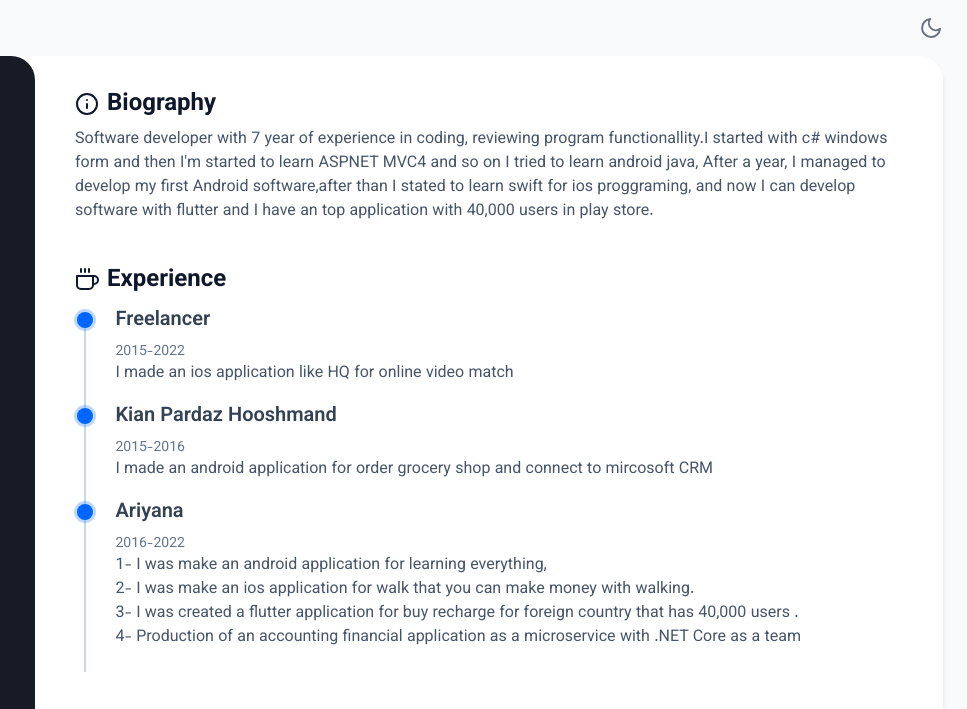
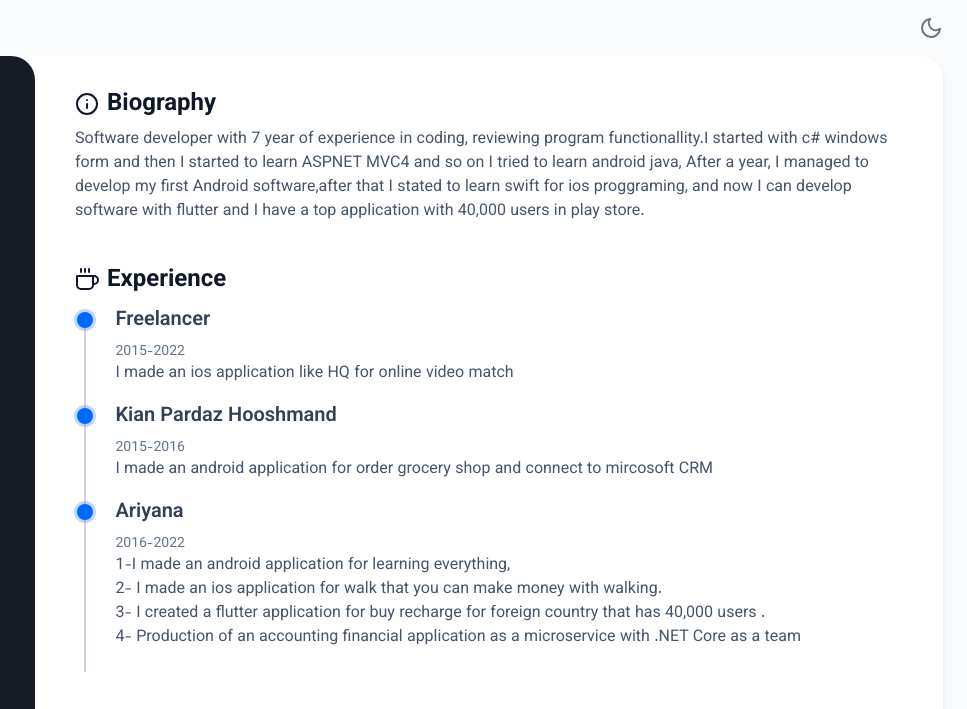
Before and after one commit to MansoorJafari9/Resume, a plain HTML site: page index.html in a window 1280 px wide. Shown: the top 709 px of the page, 313-1280 px from the left. Drawn offline with Linux system fonts and the light colour scheme.

Commit message:
Update index.html

```diff
--- a/index.html
+++ b/index.html
@@ -213,8 +213,8 @@
               Biography
             </h2>
           </div>
-          <p>Software developer with 7 year of experience in coding, reviewing program functionallity.I started with c# windows form and then I'm started to learn ASPNET MVC4 and so on I tried to learn android java,
-            After a year, I managed to develop my first Android software,after than I stated to learn swift for ios proggraming, and now I can develop software with flutter and I have an top application with 40,000 users in play store.</p>
+          <p>Software developer with 7 year of experience in coding, reviewing program functionallity.I started with c# windows form and then I started to learn ASPNET MVC4 and so on I tried to learn android java,
+            After a year, I managed to develop my first Android software,after that I stated to learn swift for ios proggraming, and now I can develop software with flutter and I have a top application with 40,000 users in play store.</p>
         </div>
         <!-- Work Exprience / سوابق کاری -->
         <div class="mb-10">
@@ -240,9 +240,9 @@
                 </div>
                 <div class="text-sm text-slate-500">2016-2022</div>
                 <p>
-                 <p>1- I was make an android application for learning everything,</p>
-                <p>2- I was make an ios application for walk that you can make money with walking.</p>
-                <p>3- I was created a flutter application for buy recharge for foreign country that has 40,000 users .</p>
+                 <p>1-I made an android application for learning everything,</p>
+                <p>2- I made an ios application for walk that you can make money with walking.</p>
+                <p>3- I created a flutter application for buy recharge for foreign country that has 40,000 users .</p>
                 <p>4- Production of an accounting financial application as a microservice with .NET Core as a team</p>
                 </p>
               </div>
@@ -466,10 +466,10 @@
               <img data-href="#showModal1" src="yadbegir.jpg" class="rounded-[2rem]" alt="A wallpaper">
             </a>
             <a href="#showModal2" class="btn-modal">
-              <img data-href="#showModal2" src="peste.jpeg" class="rounded-[2rem]" alt="A wallpaper">
+              <img data-href="#showModal2" src="peste.jpg" class="rounded-[2rem]" alt="A wallpaper">
             </a>
             <a href="#showModal3" class="btn-modal">
-              <img data-href="#showModal3" src="maknak.png" class="rounded-[2rem]" alt="A wallpaper">
+              <img data-href="#showModal3" src="maknak.jpg" class="rounded-[2rem]" alt="A wallpaper">
             </a>
           </div>
 
```
